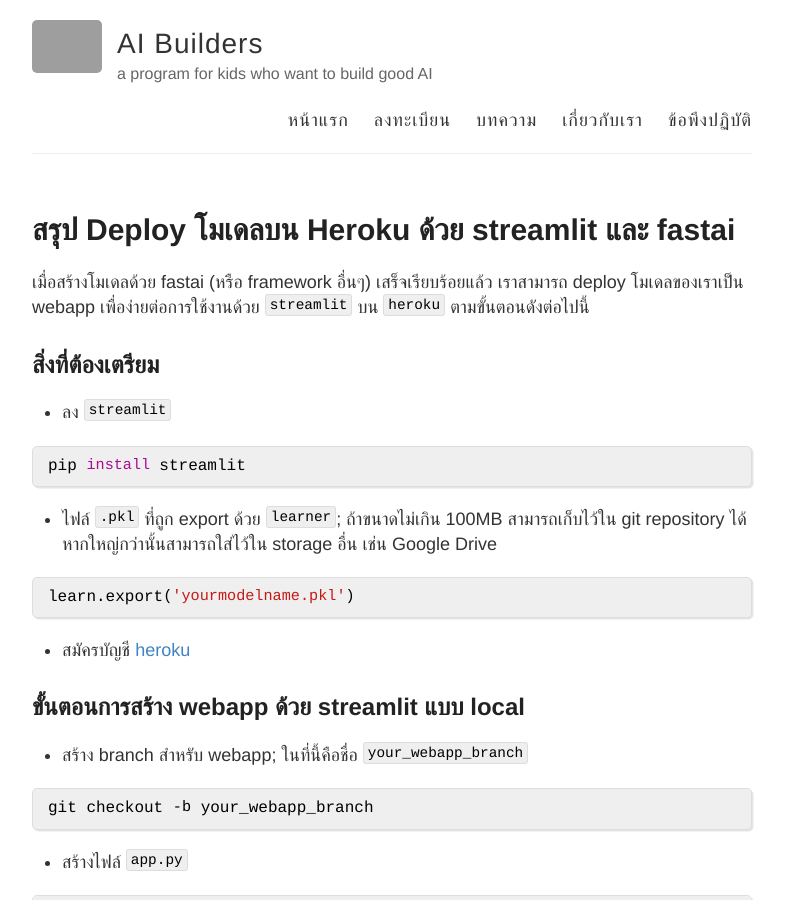
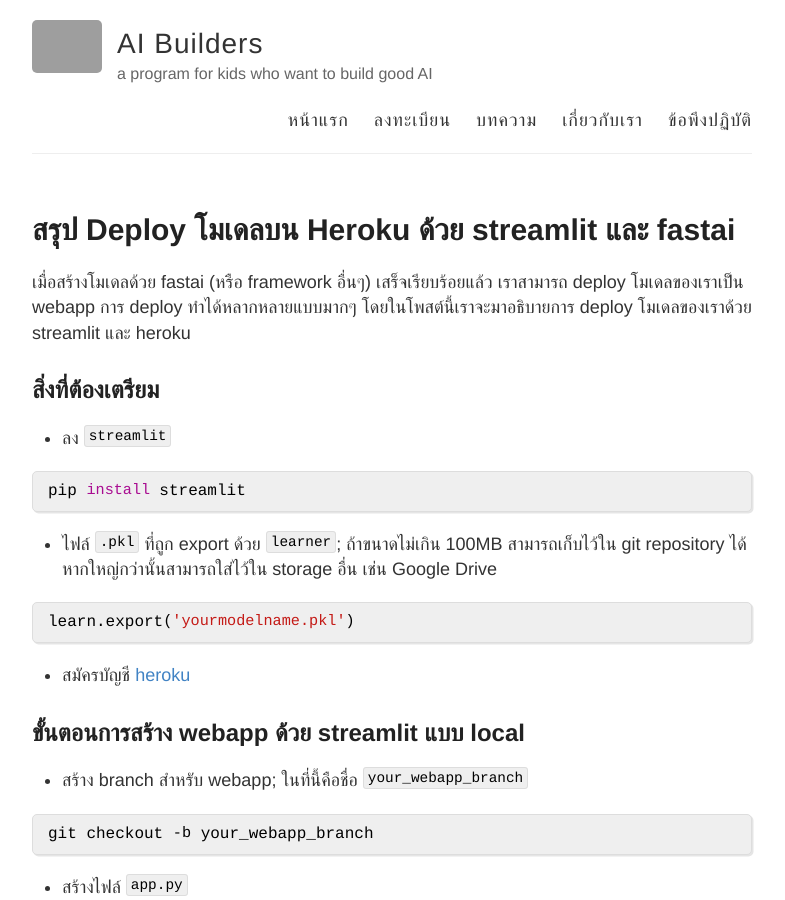
Before and after one commit to ai-builders/ai-builders.github.io, a Jekyll site: the page built from docs/_posts/2020-6-15-deploy-streamlit-heroku.md, in a window 1280 px wide and 900 px high. Shown: the whole window, without its empty margins (248-1033 px from the left). Built offline with Jekyll 4.4.1, drawn with Linux system fonts in a browser that asks for light colours; grey boxes are pictures that could not be loaded.

Commit message:
Explicitly define excerpt

```diff
--- a/docs/_posts/2020-6-15-deploy-streamlit-heroku.md
+++ b/docs/_posts/2020-6-15-deploy-streamlit-heroku.md
@@ -1,10 +1,11 @@
 ---
 layout: post
 title: สรุป Deploy โมเดลบน Heroku ด้วย streamlit และ fastai
+excerpt: อธิบายการ deploy โมเดลของเราด้วย streamlit และ heroku
 ---
 
 เมื่อสร้างโมเดลด้วย fastai (หรือ framework อื่นๆ) เสร็จเรียบร้อยแล้ว เราสามารถ deploy โมเดลของเราเป็น webapp
-เพื่อง่ายต่อการใช้งานด้วย `streamlit` บน `heroku` ตามขั้นตอนดังต่อไปนี้
+การ deploy ทำได้หลากหลายแบบมากๆ โดยในโพสต์นี้เราจะมาอธิบายการ deploy โมเดลของเราด้วย streamlit และ heroku
 
 ## สิ่งที่ต้องเตรียม
 
```
